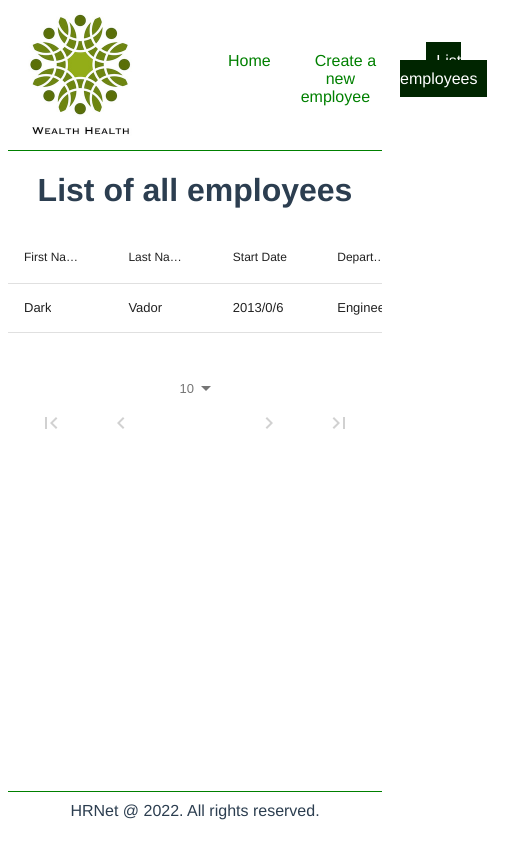
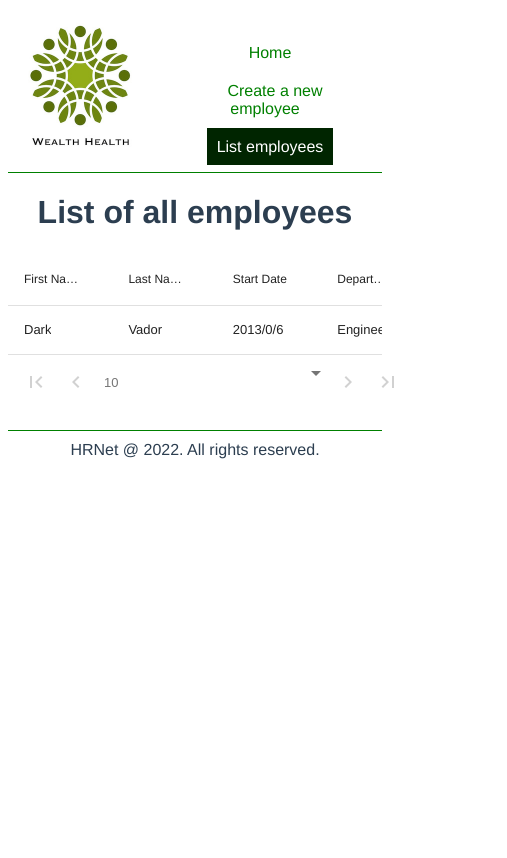
Before and after one commit to melacod/MelanieKlein_14_02052022, a React (Create React App) app: page /list-employees in a window 390 px wide. Shown: the whole page, 507 px wide, since content can reach past the window. Built offline with nearby package versions, Linux system fonts and the light colour scheme.

Commit message:
utilisation de date-picker et plus calendar + ajout responsive

```diff
--- a/package.json
+++ b/package.json
@@ -9,8 +9,8 @@
     "@testing-library/react": "^13.1.1",
     "@testing-library/user-event": "^13.5.0",
     "react": "^17.0.2",
-    "react-calendar": "^3.7.0",
     "react-data-table-component": "^7.5.1",
+    "react-date-picker": "^8.4.0",
     "react-dom": "^17.0.2",
     "react-native": "^0.68.2",
     "react-native-web": "^0.17.7",
--- a/src/components/Footer.css
+++ b/src/components/Footer.css
@@ -7,3 +7,23 @@ footer {
     border-top: 1px solid green;
     padding-top: 10px;
 }
+
+@media (orientation: landscape) and (max-width: 990px) {
+    footer {
+        top: 93vh;
+    }
+}
+
+@media (orientation: portrait) and (max-width: 990px) {
+    footer {
+        top: 80vh;
+    }
+}
+
+@media screen and (max-width: 767px) {
+    footer {
+        position: relative;
+        top: 0;
+        margin-top: 20px;
+    }
+}
--- a/src/components/Toolbar.css
+++ b/src/components/Toolbar.css
@@ -1,7 +1,10 @@
 nav ul {
     list-style: none;
     display: flex;
+    flex-direction: row;
+    flex-wrap: nowrap;
     margin-right: 20px;
+    padding: 0;
 }
 
 nav ul li {
@@ -25,3 +28,13 @@ nav ul li a.active {
     background-color: rgb(0, 37, 0);
     pointer-events: none;
 }
+
+@media screen and (max-width: 767px) {
+    nav ul {
+        flex-wrap: wrap;
+    }
+    nav ul li {
+        width: 100%;
+        margin-top: 20px;
+    }
+}
--- a/src/index.css
+++ b/src/index.css
@@ -4,10 +4,16 @@ html {
     -moz-osx-font-smoothing: grayscale;
     text-align: center;
     color: #2c3e50;
+    box-sizing: border-box;
 }
 
 a {
     text-decoration: none;
+}
+
+input,
+select {
+    box-sizing: border-box;
 }
 
 .app {
@@ -17,74 +23,3 @@ a {
     transform: translateX(-50%);
     height: 100vh;
 }
-
-form {
-    display: flex;
-    flex-direction: row;
-    flex-wrap: nowrap;
-    justify-content: space-between;
-    align-items: center;
-}
-
-fieldset {
-    margin-top: 35px;
-    padding-bottom: 15px;
-}
-
-button {
-    margin-top: 70px;
-    padding-left: 10px;
-    padding-right: 10px;
-    padding-top: 5px;
-    padding-bottom: 5px;
-    border-color: black;
-    background-color: rgb(233, 232, 232);
-    color: rgb(0, 100, 0);
-    border-radius: 5px;
-    cursor: pointer;
-}
-
-button:hover {
-    color: white;
-    background-color: rgb(0, 100, 0);
-}
-
-label {
-    display: block;
-    margin-top: 1rem;
-    margin-bottom: 10px;
-}
-
-.picker {
-    padding: 10px;
-}
-
-.modal.show {
-    display: block;
-    position: absolute;
-    left: 0;
-    top: 0;
-    width: 100%;
-    height: 100%;
-    z-index: 99999;
-    background-color: rgba(209, 209, 209, 0.8);
-}
-
-.modal.hide {
-    display: none;
-}
-
-.modal .content {
-    position: relative;
-    left: 50%;
-    top: 50%;
-    transform: translateX(-50%) translateY(-50%);
-    padding: 20px;
-    border-radius: 10px;
-    width: 50%;
-}
-
-.confirm.message {
-    font-size: larger;
-    padding: 20px;
-}
--- /dev/null
+++ b/src/pages/CreateEmployee.css
@@ -0,0 +1,75 @@
+form {
+    display: flex;
+    flex-direction: row;
+    flex-wrap: wrap;
+    justify-content: space-around;
+    align-items: center;
+}
+
+input,
+select {
+    padding: 10px;
+    width: 200px;
+}
+
+fieldset {
+    margin-top: 35px;
+    padding-bottom: 15px;
+}
+
+button.save {
+    margin-top: 20px;
+    padding-left: 10px;
+    padding-right: 10px;
+    padding-top: 5px;
+    padding-bottom: 5px;
+    border-color: black;
+    background-color: rgb(233, 232, 232);
+    color: rgb(0, 100, 0);
+    border-radius: 5px;
+    cursor: pointer;
+    font-weight: 600;
+}
+
+button.save:hover {
+    color: white;
+    background-color: rgb(0, 100, 0);
+}
+
+label {
+    display: block;
+    margin-top: 1rem;
+    margin-bottom: 10px;
+    color: rgb(0, 100, 0);
+    font-weight: 500;
+}
+
+.modal.show {
+    display: block;
+    position: absolute;
+    left: 0;
+    top: 0;
+    width: 100%;
+    height: 100%;
+    z-index: 99999;
+    background-color: rgba(209, 209, 209, 0.8);
+}
+
+.modal.hide {
+    display: none;
+}
+
+.modal .content {
+    position: relative;
+    left: 50%;
+    top: 50%;
+    transform: translateX(-50%) translateY(-50%);
+    padding: 20px;
+    border-radius: 10px;
+    width: 50%;
+}
+
+.confirm.message {
+    font-size: larger;
+    padding: 20px;
+}
--- a/src/pages/CreateEmployee.js
+++ b/src/pages/CreateEmployee.js
@@ -4,7 +4,7 @@ import DEPARTMENTS from '../constants/departments.js'
 import STATES from '../constants/states'
 import { addEmployee } from '../store/EmployeesReducer'
 import { useNavigate } from 'react-router-dom'
-import Calendar from 'react-calendar'
+import DatePicker from 'react-date-picker'
 import { convertDateToString } from '../utils/utils'
 import { Picker } from '@react-native-picker/picker'
 import Footer from '../components/Footer'
@@ -13,6 +13,8 @@ import { selectEmployees } from '../store/Select.js'
 import Spinner from '../components/Spinner.js'
 import Error from '../components/Error.js'
 import Message from '../components/Message.js'
+
+import './CreateEmployee.css'
 
 /**
  * Page used to createa new employee
@@ -99,7 +101,7 @@ const CreateEmployee = () => {
             <Header />
             <main>
                 <h1>Create a new employee</h1>
-                <form onSubmit={handleSubmit}>
+                <form id="newEmployeeForm" onSubmit={handleSubmit}>
                     <div>
                         <div>
                             <label htmlFor="first-name">First Name</label>
@@ -139,8 +141,22 @@ const CreateEmployee = () => {
                             </Picker>
                         </div>
                         <div>
-                            <button>Save</button>
+                            <label htmlFor="date-of-birth">Date of Birth</label>
+                            <DatePicker
+                                id="date-of-birth"
+                                onChange={setDateOfBirth}
+                                value={dateOfBirth}
+                            />
                         </div>
+                        <div>
+                            <label htmlFor="start-date">Start Date</label>
+                            <DatePicker
+                                id="start-date"
+                                onChange={setStartDate}
+                                value={startDate}
+                            />
+                        </div>
+                        <div></div>
                     </div>
                     <div>
                         <fieldset>
@@ -188,27 +204,10 @@ const CreateEmployee = () => {
                             />
                         </fieldset>
                     </div>
-                    <div>
-                        <div>
-                            <label htmlFor="date-of-birth">Date of Birth</label>
-                            <Calendar
-                                id="date-of-birth"
-                                onChange={setDateOfBirth}
-                                value={dateOfBirth}
-                            />
-                        </div>
-                    </div>
-                    <div>
-                        <div>
-                            <label htmlFor="start-date">Start Date</label>
-                            <Calendar
-                                id="start-date"
-                                onChange={setStartDate}
-                                value={startDate}
-                            />
-                        </div>
-                    </div>
                 </form>
+                <button type="submit" className="save" form="newEmployeeForm">
+                    Save
+                </button>
             </main>
             <div
                 id="confirmation"
```
Also changed, not shown: 1 other file (tests, documents, lock files or other folders).
